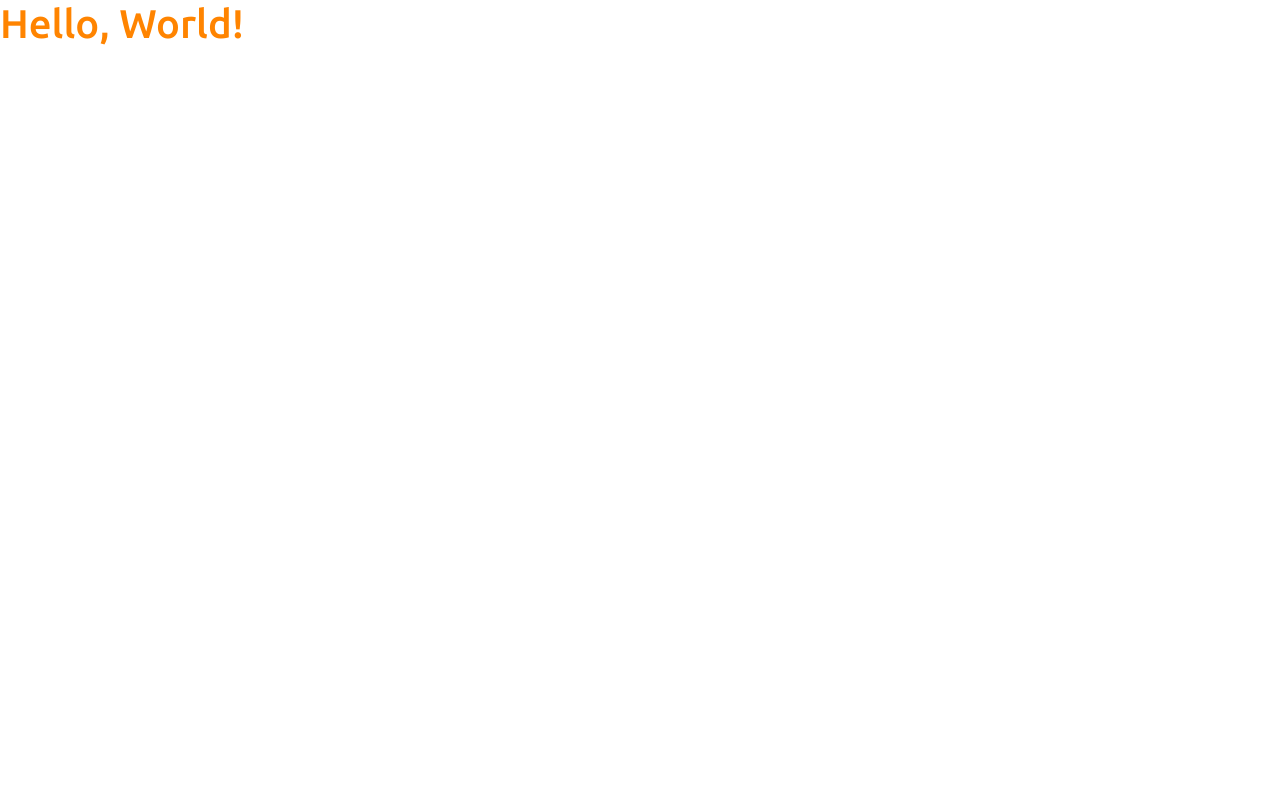
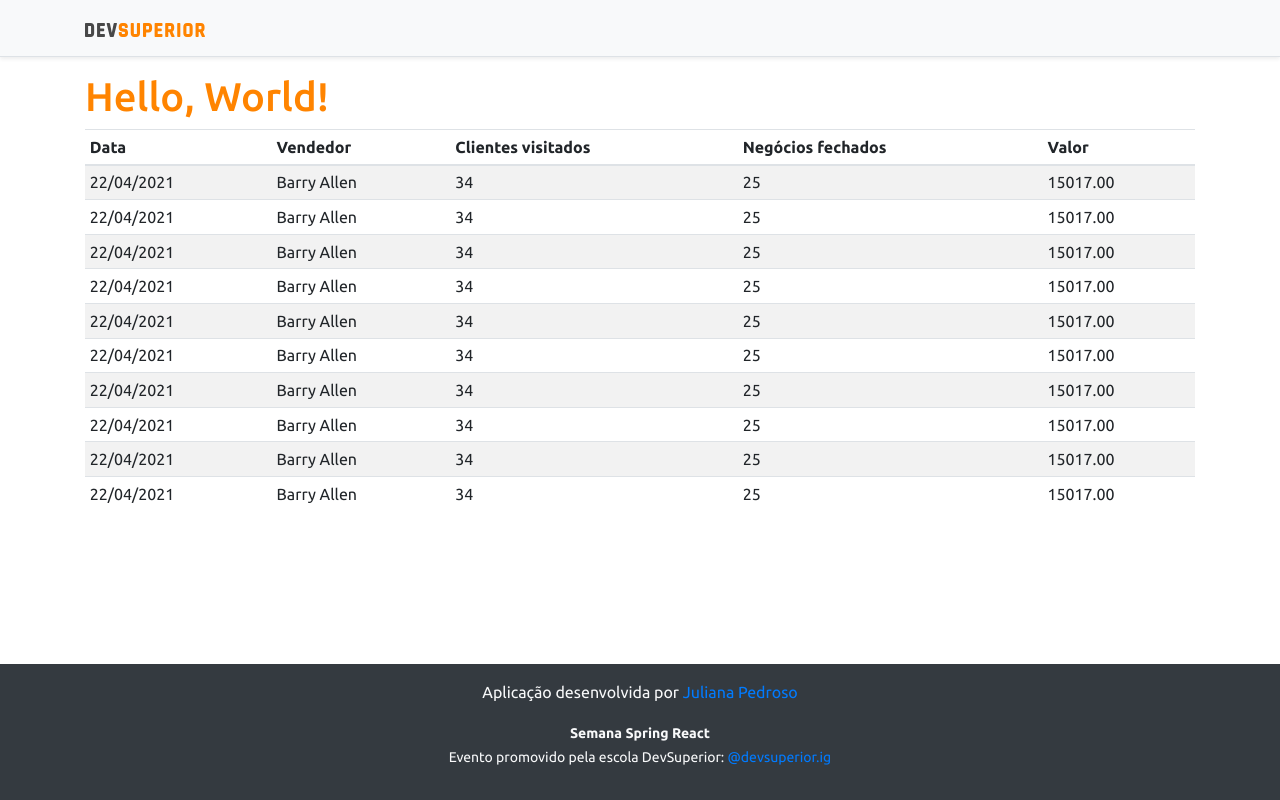
Before and after one commit to julianapedroso/ds-sales, a React (Create React App) app in the folder frontend/: page / in a window 1280 px wide. Built offline with nearby package versions, Linux system fonts and the light colour scheme.

Commit message:
componentes estáticos básicos

```diff
--- a/frontend/src/App.tsx
+++ b/frontend/src/App.tsx
@@ -1,8 +1,19 @@
-function App() {
+import NavBar from "components/NavBar";
+import Footer from "components/Footer"
+import React from "react";
+import DataTable from "components/DataTable";
+
+const App = () => {
   return (
-    <div>
-      <h1 className="text-primary">Hello, World!</h1>
-    </div>
+    <>
+      <NavBar />
+      <div className="container">
+        <h1 className="text-primary">Hello, World!</h1>
+        <DataTable />
+      </div>
+
+      <Footer />
+    </>
   );
 }
 
--- /dev/null
+++ b/frontend/src/components/DataTable/index.tsx
@@ -0,0 +1,91 @@
+const DataTable = () => {
+  return (
+    <div className="table-responsive">
+      <table className="table table-striped table-sm">
+        <thead>
+          <tr>
+            <th>Data</th>
+            <th>Vendedor</th>
+            <th>Clientes visitados</th>
+            <th>Negócios fechados</th>
+            <th>Valor</th>
+          </tr>
+        </thead>
+        <tbody>
+          <tr>
+            <td>22/04/2021</td>
+            <td>Barry Allen</td>
+            <td>34</td>
+            <td>25</td>
+            <td>15017.00</td>
+          </tr>
+          <tr>
+            <td>22/04/2021</td>
+            <td>Barry Allen</td>
+            <td>34</td>
+            <td>25</td>
+            <td>15017.00</td>
+          </tr>
+          <tr>
+            <td>22/04/2021</td>
+            <td>Barry Allen</td>
+            <td>34</td>
+            <td>25</td>
+            <td>15017.00</td>
+          </tr>
+          <tr>
+            <td>22/04/2021</td>
+            <td>Barry Allen</td>
+            <td>34</td>
+            <td>25</td>
+            <td>15017.00</td>
+          </tr>
+          <tr>
+            <td>22/04/2021</td>
+            <td>Barry Allen</td>
+            <td>34</td>
+            <td>25</td>
+            <td>15017.00</td>
+          </tr>
+          <tr>
+            <td>22/04/2021</td>
+            <td>Barry Allen</td>
+            <td>34</td>
+            <td>25</td>
+            <td>15017.00</td>
+          </tr>
+          <tr>
+            <td>22/04/2021</td>
+            <td>Barry Allen</td>
+            <td>34</td>
+            <td>25</td>
+            <td>15017.00</td>
+          </tr>
+          <tr>
+            <td>22/04/2021</td>
+            <td>Barry Allen</td>
+            <td>34</td>
+            <td>25</td>
+            <td>15017.00</td>
+          </tr>
+          <tr>
+            <td>22/04/2021</td>
+            <td>Barry Allen</td>
+            <td>34</td>
+            <td>25</td>
+            <td>15017.00</td>
+          </tr>
+          <tr>
+            <td>22/04/2021</td>
+            <td>Barry Allen</td>
+            <td>34</td>
+            <td>25</td>
+            <td>15017.00</td>
+          </tr>
+        </tbody>
+      </table>
+    </div>
+  );
+};
+
+export default DataTable;
--- /dev/null
+++ b/frontend/src/components/Footer/index.tsx
@@ -0,0 +1,34 @@
+const Footer = () => {
+  return (
+    <footer className="footer mt-auto py-3 bg-dark">
+      <div className="container">
+        <p className="text-light">
+          Aplicação desenvolvida por{" "}
+          <a
+            href="https://github.com/julianapedroso"
+            target="_blank"
+            rel="noreferrer"
+          >
+            Juliana Pedroso
+          </a>
+        </p>
+        <p className="text-light">
+          <small>
+            <strong>Semana Spring React</strong>
+            <br />
+            Evento promovido pela escola DevSuperior:{" "}
+            <a
+              href="https://instagram.com/devsuperior.ig"
+              target="_blank"
+              rel="noreferrer"
+            >
+              @devsuperior.ig
+            </a>
+          </small>
+        </p>
+      </div>
+    </footer>
+  );
+};
+
+export default Footer;
--- /dev/null
+++ b/frontend/src/components/NavBar/index.tsx
@@ -0,0 +1,15 @@
+import ImgDsDark from "assets/img/ds_dark.svg";
+
+const NavBar = () => {
+  return (
+    <div className="d-flex flex-column flex-md-row align-items-center p-3 px-md-4 mb-3 bg-light border-bottom shadow-sm">
+      <div className="container">
+        <nav className="my-2 my-md-0 mr-md-3">
+          <img src={ImgDsDark} alt="DevSuperior" width="120" />
+        </nav>
+      </div>
+    </div>
+  );
+};
+
+export default NavBar;
```
Also changed, not shown: frontend/src/assets/img/ds_dark.svg (added).
